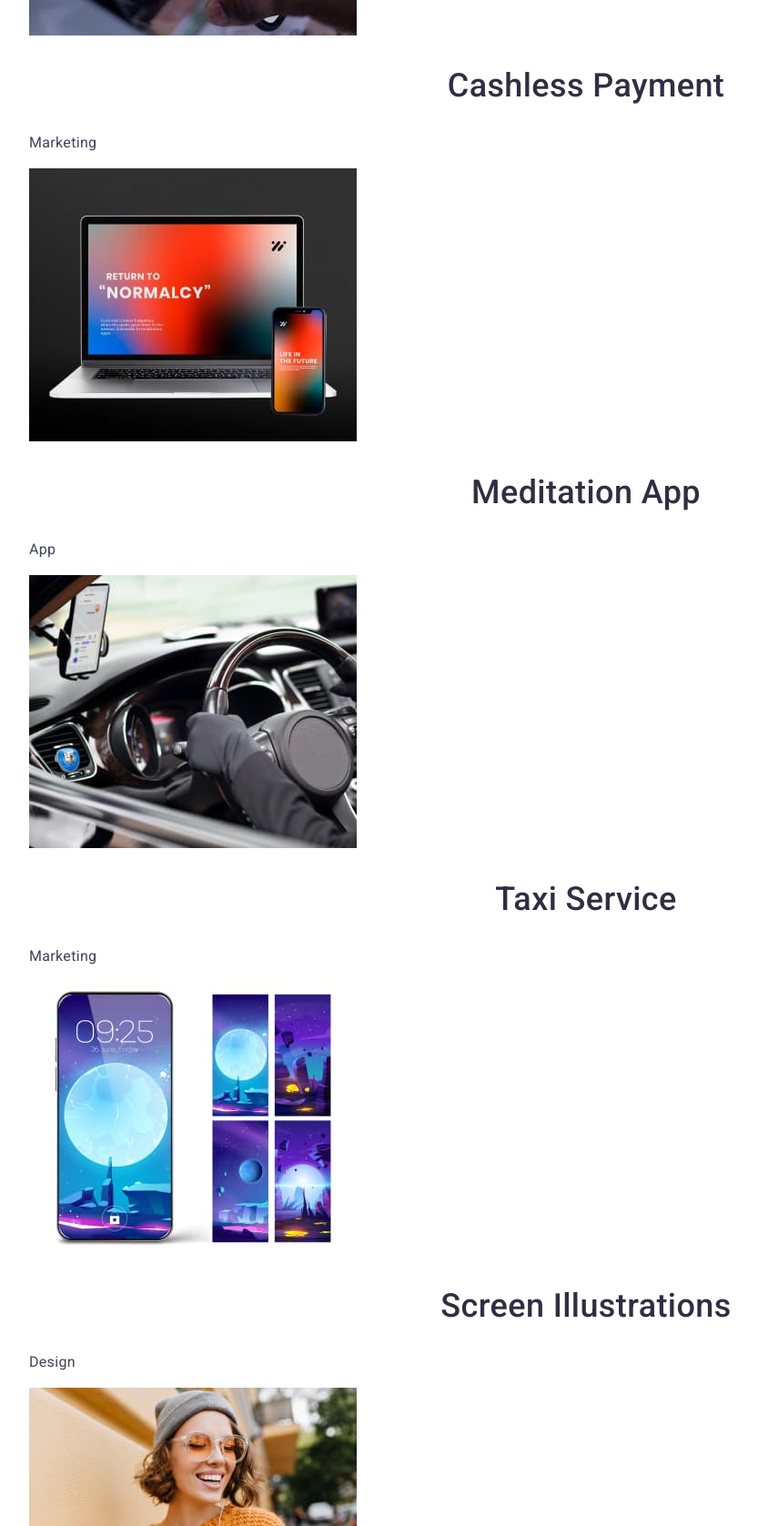
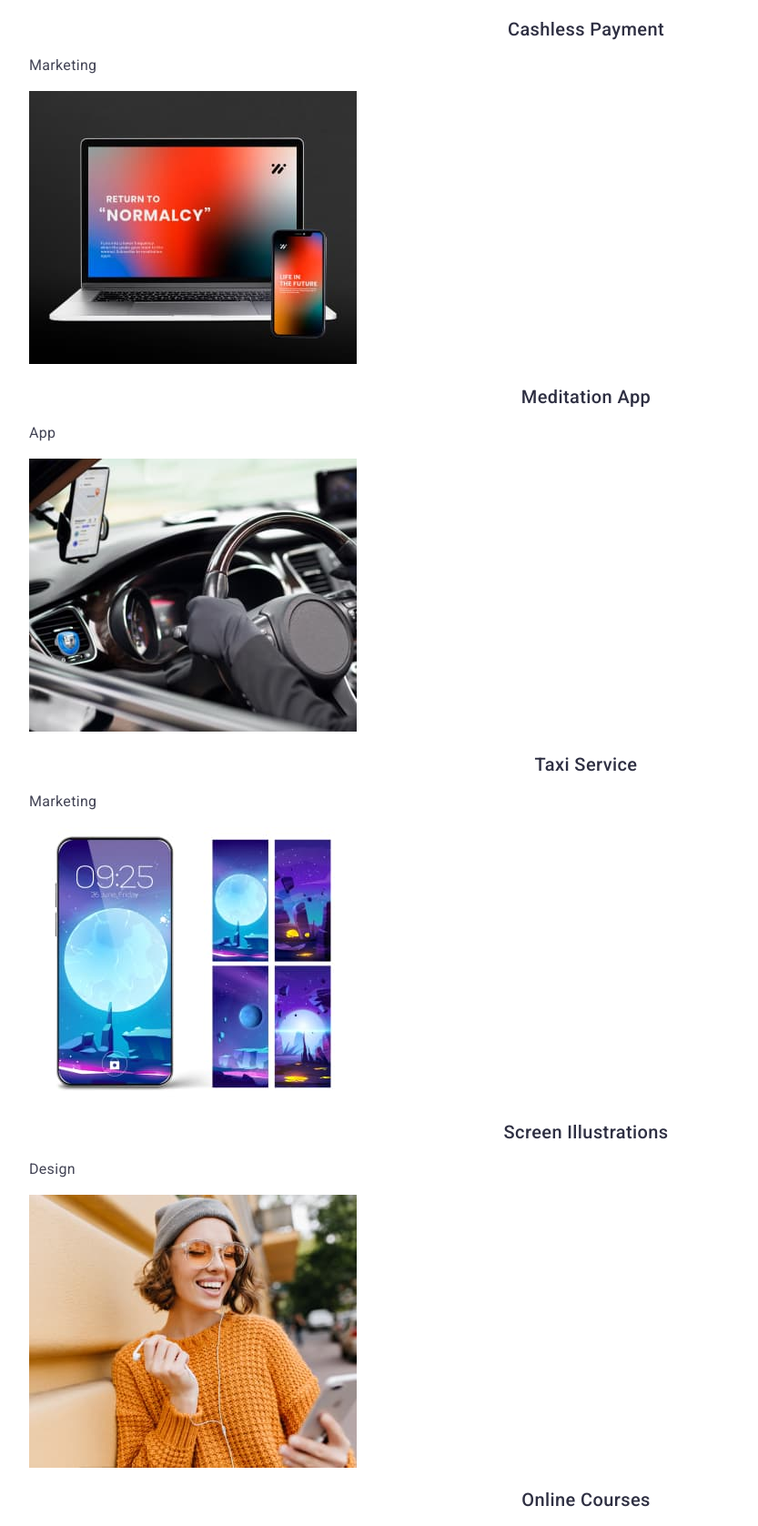
Before and after one commit to SerhiiMW/goit-markup-hw-02, a plain HTML site: page portfolio.html in a window 1280 px wide. Shown: the part 1123-2800 px from the top of the page at 91% size, without its empty margins (16-849 px from the left). Drawn offline with Linux system fonts and the light colour scheme.

Commit message:
portfolio v13

```diff
--- a/css/styles.css
+++ b/css/styles.css
@@ -111,7 +111,7 @@ ul {
   font-size: 36px;
   font-weight: var(--weight500);
   line-height: 1.11;
-  letter-spacing: 0.4px;
+  letter-spacing: 0.72px;
   text-transform: capitalize;
 }
 .section-team {
@@ -122,7 +122,7 @@ ul {
   font-size: 36px;
   line-height: 1.11;
   text-align: center;
-  letter-spacing: 0.4px;
+  letter-spacing: 0.72px;
   text-align: center;
   text-transform: capitalize;
 }
@@ -167,3 +167,12 @@ ul {
   color: #ffffff;
   background: var(--ocean);
 }
+.title-make-portfolio {
+  color: var(--navyblue);
+  text-align: center;
+  font-size: 20px;
+  font-weight: var(--weight500);
+  line-height: 1.2;
+  letter-spacing: 0.4px;
+  text-transform: capitalize;
+}
--- a/portfolio.html
+++ b/portfolio.html
@@ -60,63 +60,63 @@
           <li>
             <a class="page-link link" href="">
               <img src="./images/banking.jpg" alt="banking" width="360" />
-              <h2 class="title-make">Banking App Interface Concept</h2>
+              <h2 class="title-make-portfolio">Banking App Interface Concept</h2>
               <p class="text-features">App</p>
             </a>
           </li>
           <li>
             <a class="page-link link" href="">
               <img src="./images/cashless.jpg" alt="cashless" width="360" />
-              <h2 class="title-make">Cashless Payment</h2>
+              <h2 class="title-make-portfolio">Cashless Payment</h2>
               <p class="text-features">Marketing</p>
             </a>
           </li>
           <li>
             <a class="page-link link" href="">
               <img src="./images/meditation.jpg" alt="meditation" width="360" />
-              <h2 class="title-make">Meditation App</h2>
+              <h2 class="title-make-portfolio">Meditation App</h2>
               <p class="text-features">App</p>
             </a>
           </li>
           <li>
             <a class="page-link link" href="">
               <img src="./images/taxi.jpg" alt="taxi" width="360" />
-              <h2 class="title-make">Taxi Service</h2>
+              <h2 class="title-make-portfolio">Taxi Service</h2>
               <p class="text-features">Marketing</p>
             </a>
           </li>
           <li>
             <a class="page-link link" href="">
               <img src="./images/screen.jpg" alt="screen" width="360" />
-              <h2 class="title-make">Screen Illustrations</h2>
+              <h2 class="title-make-portfolio">Screen Illustrations</h2>
               <p class="text-features">Design</p>
             </a>
           </li>
           <li>
             <a class="page-link link" href="">
               <img src="./images/online.jpg" alt="online" width="360" />
-              <h2 class="title-make">Online Courses</h2>
+              <h2 class="title-make-portfolio">Online Courses</h2>
               <p class="text-features">Marketing</p>
             </a>
           </li>
           <li>
             <a class="page-link link" href="">
               <img src="./images/instagram.jpg" alt="instagram" width="360" />
-              <h2 class="title-make">Instagram Stories Concept</h2>
+              <h2 class="title-make-portfolio">Instagram Stories Concept</h2>
               <p class="text-features">Design</p>
             </a>
           </li>
           <li>
             <a class="page-link link" href="">
               <img src="./images/organic.jpg" alt="organic" width="360" />
-              <h2 class="title-make">Organic Food</h2>
+              <h2 class="title-make-portfolio">Organic Food</h2>
               <p class="text-features">Web Site</p>
             </a>
           </li>
           <li>
             <a class="page-link link" href="">
               <img src="./images/fresh.jpg" alt="fresh" width="360" />
-              <h2 class="title-make">Fresh Coffee</h2>
+              <h2 class="title-make-portfolio">Fresh Coffee</h2>
               <p class="text-features">Web Site</p>
             </a>
           </li>
```
